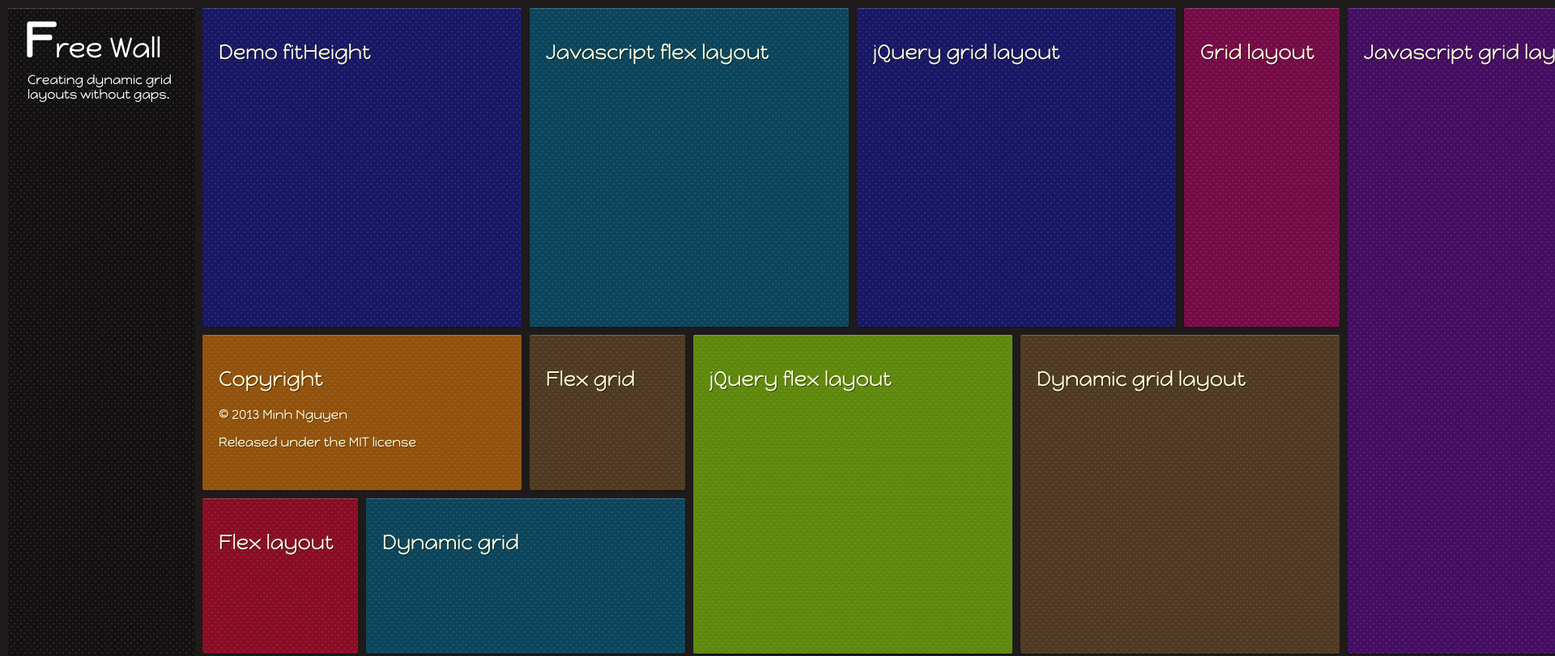
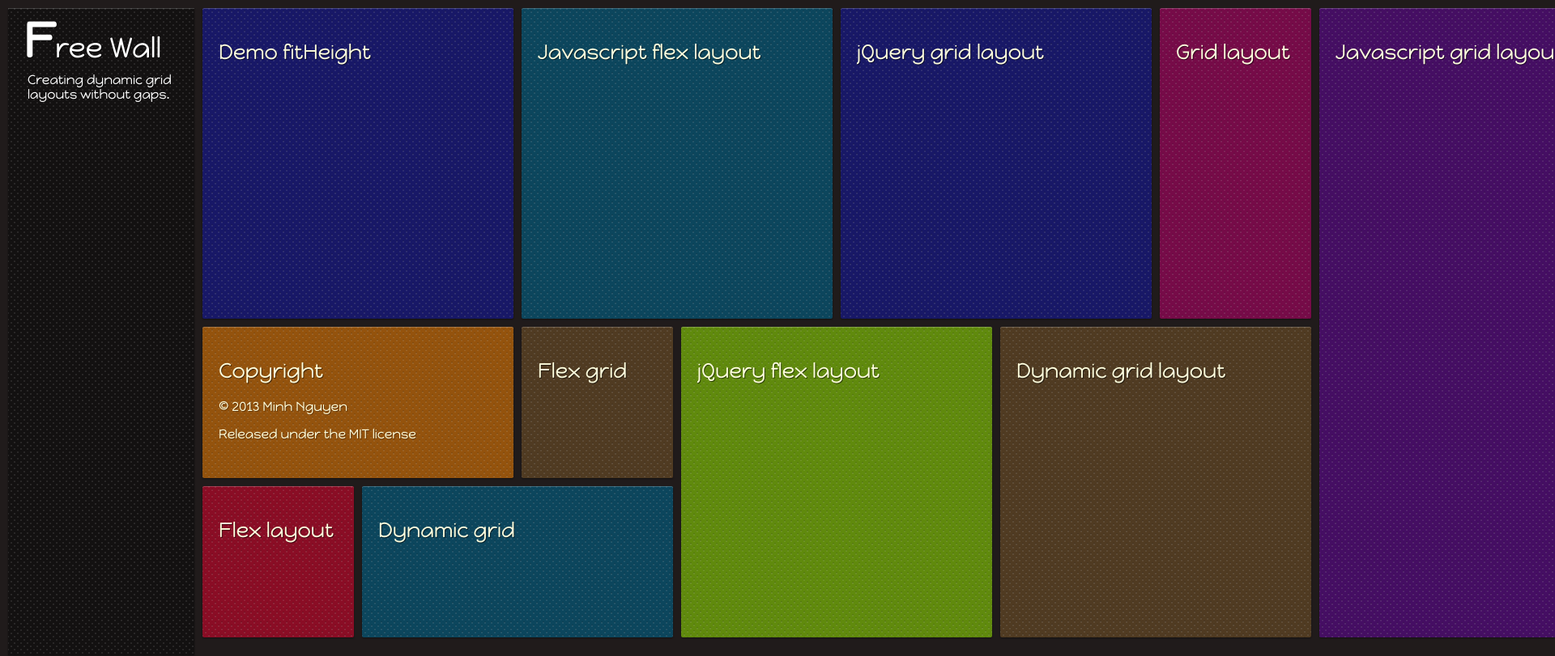
Before and after one commit to kombai/freewall, a plain HTML site: page demo/fit-height.html in a window 1280 px wide. Shown: the top 811 px of the page at 81% size, 1920 px wide, since content can reach past the window. Drawn offline with Linux system fonts and the light colour scheme.

Commit message:
update demo

```diff
--- a/demo/fit-height.html
+++ b/demo/fit-height.html
@@ -14,10 +14,6 @@
 		<script type="text/javascript" src="../freewall.js"></script>
 		<script type="text/javascript">
 			$(function() {
-				var windowHeight = $(window).outerHeight();
-				var headHeight = $(".header").outerHeight(true);
-				var scrollHeight = 0;
-
 				var wall = new freewall("#freewall");
 				wall.reset({
 					selector: '.brick',
@@ -30,11 +26,10 @@
 					},
 					fillGap: true,
 					onResize: function() {
-						var windowHeight = $(window).outerHeight();
-						wall.fitHeight(windowHeight);
+						wall.fitHeight($(window).outerHeight());
 					}
 				})
-				wall.fitHeight(windowHeight  - scrollHeight);
+				wall.fitHeight($(window).outerHeight() - 20);
 			});
 		</script>
 	</head>
```
